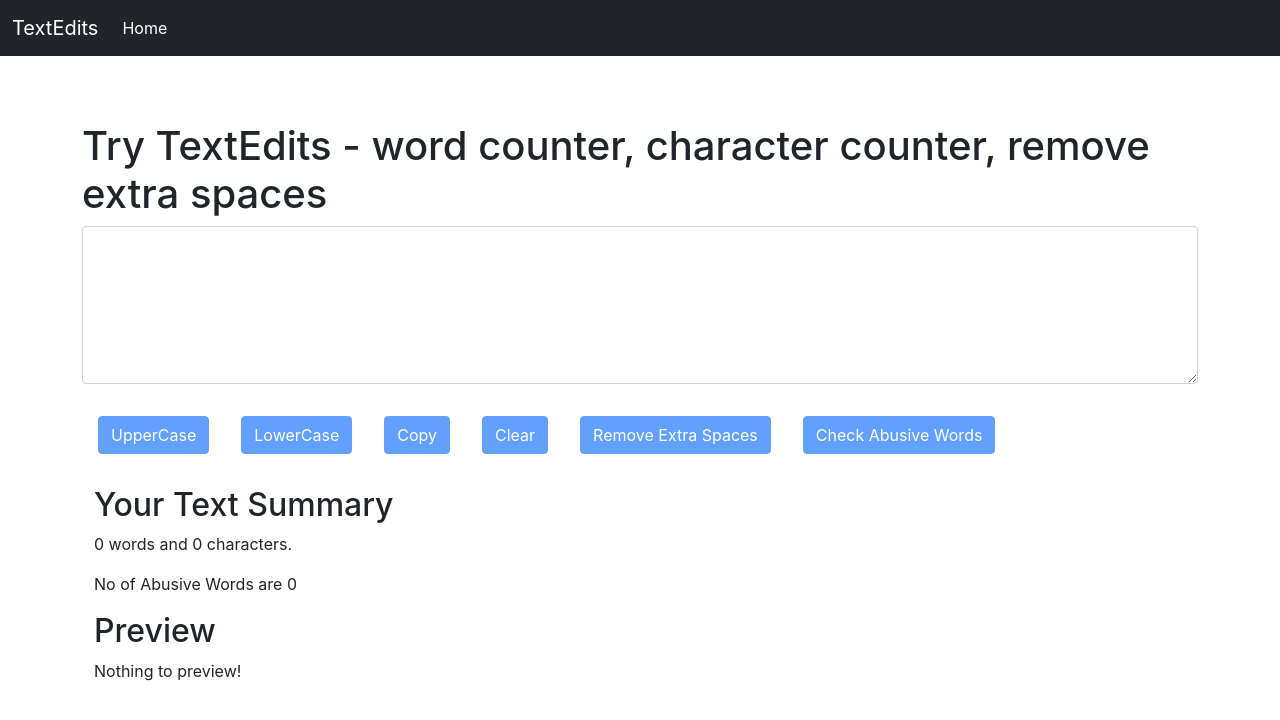
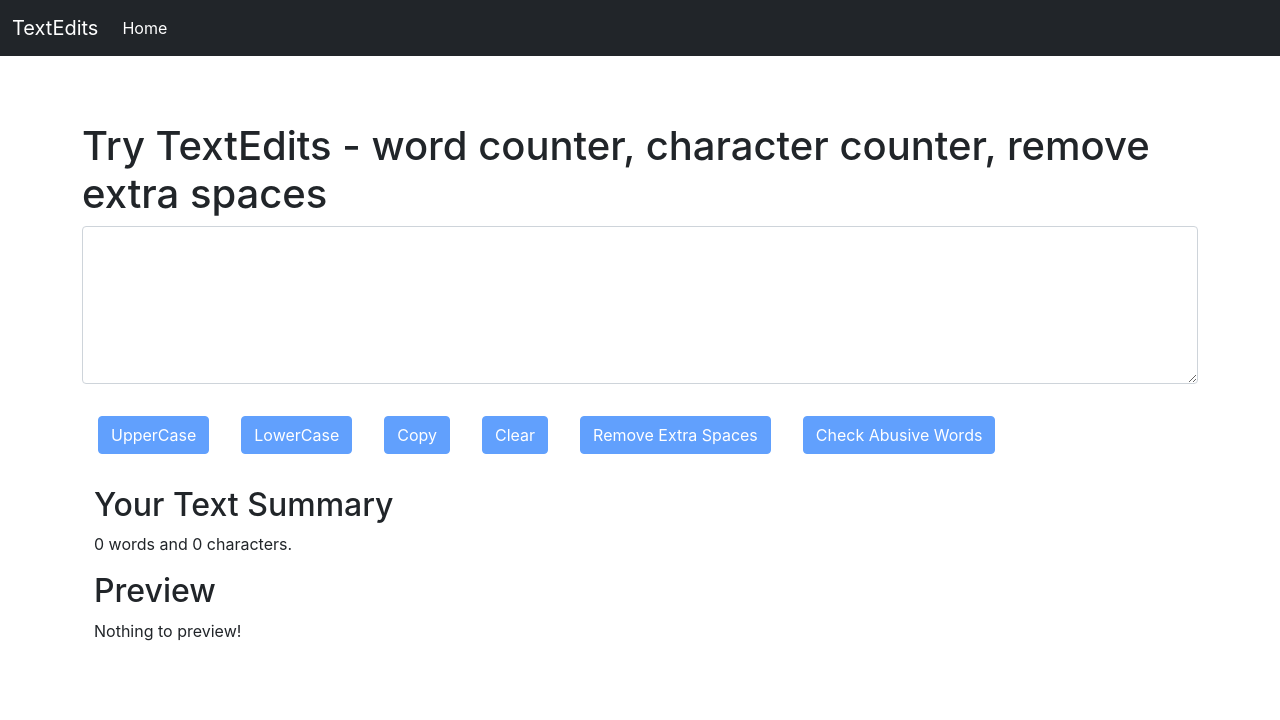
Before and after one commit to itsNamanJain/TextEditer, a React (Create React App) app: page / in a window 1280 px wide. Shown: the top 720 px of the page. Built offline with nearby package versions, Linux system fonts and the light colour scheme.

Commit message:
Update Areatext.js

```diff
--- a/src/components/Areatext.js
+++ b/src/components/Areatext.js
@@ -112,7 +112,7 @@ export default function Areatext(props) {
           words and {text.length} characters.
 
         </p>
-        <p>No of Abusive Words are {count}</p>
+        <p>{count>0?"No of Abusive Words are {count}":""}</p>
         <h2>Preview</h2>
         <p>{text.length > 0 ? text : "Nothing to preview!"}</p>
       </div>
```
